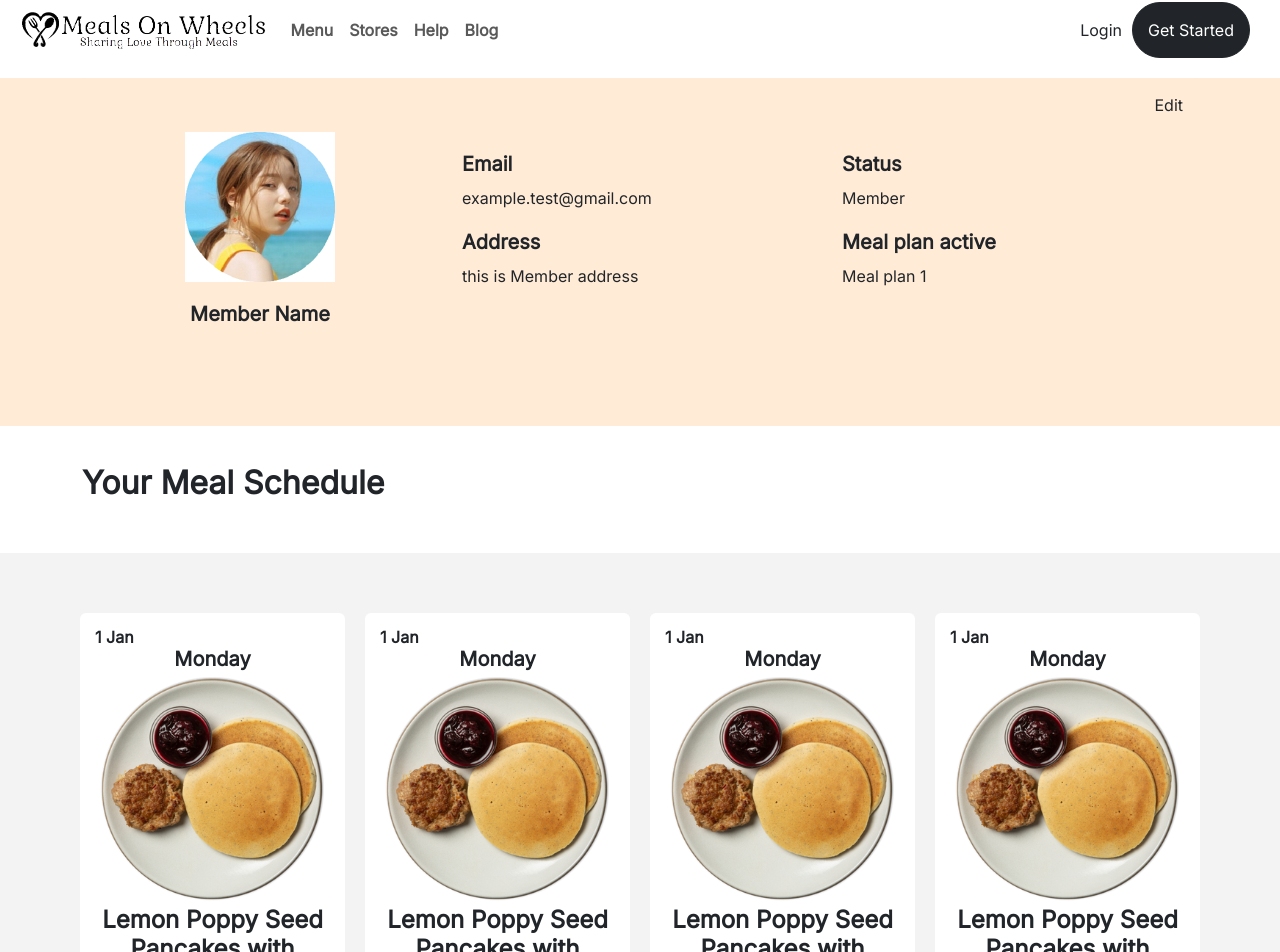
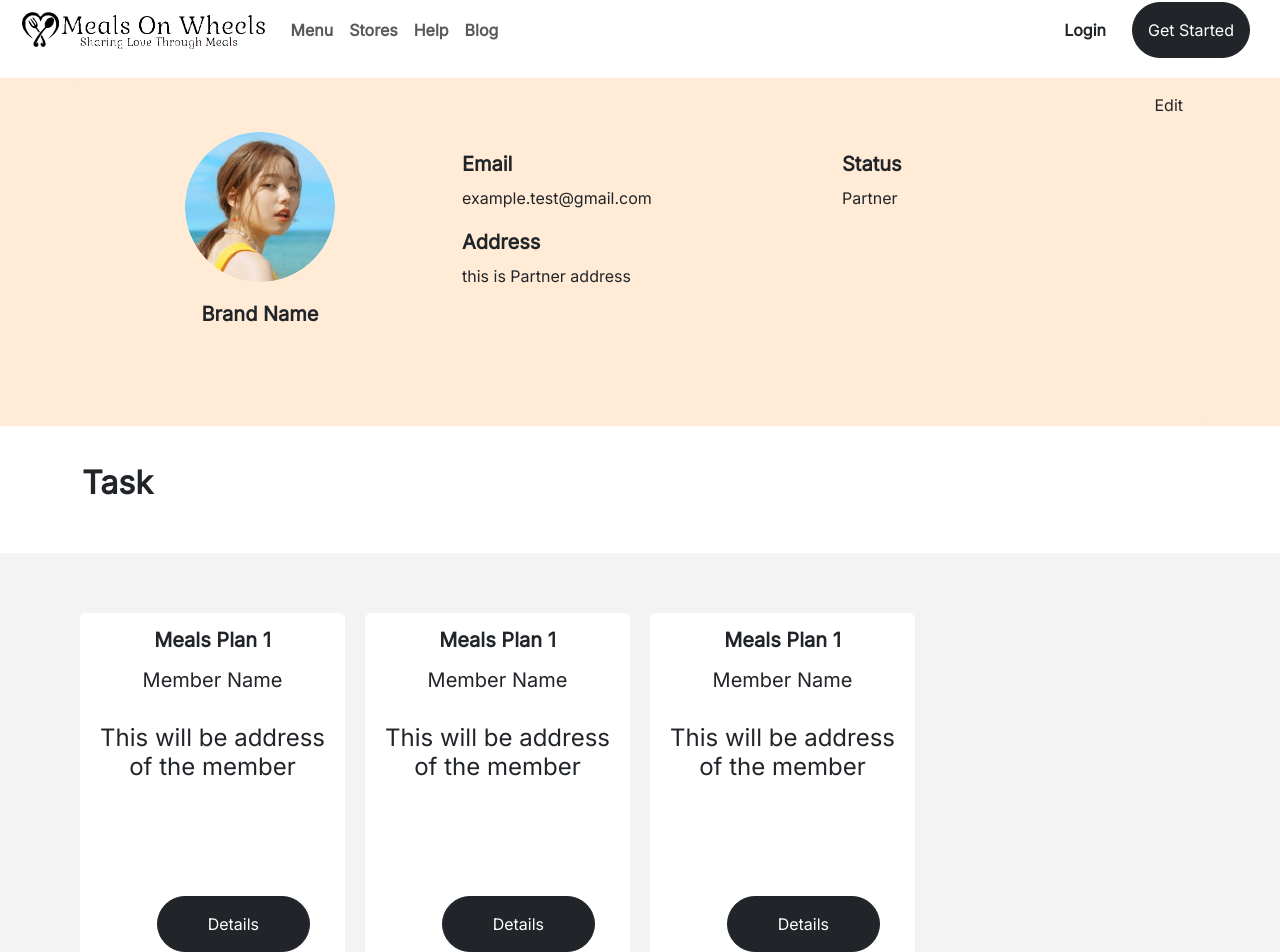
Before and after one commit to RyanRizaldy/MealsOnWheels, a React (Create React App) app: page /Partner in a window 1280 px wide. Shown: the part 18-970 px from the top of the page. Built offline with nearby package versions, Linux system fonts and the light colour scheme.

Commit message:
Good
Tambahan page :
adm, blog, help, home, menu, partner,stores sama router

```diff
--- a/src/App.css
+++ b/src/App.css
@@ -142,10 +142,12 @@ input[type="email"],input[type="password"],input[type="text"]{
   align-items:center;
   justify-content: center;
 
+
 }
 .userPic h5{
   margin-top: 20px;
   font-weight: bold;
+
 }
 .userInfo{
   margin-top: 20px;
@@ -176,7 +178,7 @@ input[type="email"],input[type="password"],input[type="text"]{
 
 }
 .card h5,h4{
-  font-weight: bold;
+  font-weight: semibold;
   text-align: center;
 }
 
--- a/src/App.js
+++ b/src/App.js
@@ -1,3 +1,4 @@
+import { BrowserRouter as Router,Routes,Route } from "react-router-dom";
 import "bootstrap/dist/css/bootstrap.min.css";
 import './App.css';
 import Header from "./Components/Header";
@@ -5,13 +6,34 @@ import Footer from "./Components/Footer"
 import Login from "./Pages/Login";
 import Register from "./Pages/Register";
 import Member from "./Pages/MemberDashboard";
+import Admin from "./Pages/Adm";
+import Partner from "./Pages/Partner";
+import Home from "./Pages/Home";
+import Menu from "./Pages/Menu";
+import Help from "./Pages/Help";
+import Stores from "./Pages/Stores";
+import Blog from "./Pages/Blog";
 
 function App() {
   return (
     <>
-    <Header/>
-    <Member/>
-    <Footer/>
+<Header/>
+<Router>
+  <Routes>
+    <Route path="/" element={<Home/>}/>
+    <Route path="/Partner" element={<Partner/>}/>
+    <Route path="/Menu" element={<Menu/>}/>
+    <Route path="/Help" element={<Help/>}/>
+    <Route path="/Stores" element={<Stores/>}/>
+    <Route path="/Blog" element={<Blog/>}/>
+    <Route path="/Login" element={<Login/>}/>
+    <Route path="/Admin" element={<Admin/>}/>
+  </Routes>
+</Router>
+<Footer />
+
+
+
     </>
   );
 }
--- a/src/Components/Header.jsx
+++ b/src/Components/Header.jsx
@@ -8,15 +8,15 @@ function Header() {
   return (
     <>
       <Navbar  className="navbar">
-          <Navbar.Brand href="#home"><img src={Logo} alt="Logo" height={"40px"}/></Navbar.Brand>
+          <Navbar.Brand href="/"><img src={Logo} alt="Logo" height={"40px"}/></Navbar.Brand>
           <Nav className="me-auto navMenu">
-            <Nav.Link href="#home">Menu</Nav.Link>
-            <Nav.Link href="#features">Stores</Nav.Link>
-            <Nav.Link href="#pricing">Help</Nav.Link>
-            <Nav.Link href="#pricing">Blog</Nav.Link>
+            <Nav.Link href="Menu">Menu</Nav.Link>
+            <Nav.Link href="Stores">Stores</Nav.Link>
+            <Nav.Link href="Help">Help</Nav.Link>
+            <Nav.Link href="Blog">Blog</Nav.Link>
           </Nav>
           <div className="navLogin">
-            <p>Login</p>
+            <a href='Login' className='text-decoration-none text-dark mx-3 fw-semibold'>Login</a>
             <Button variant="dark" className='navButton'>Get Started</Button>
           </div>
       </Navbar>
--- /dev/null
+++ b/src/Pages/Adm.jsx
@@ -0,0 +1,147 @@
+import React from 'react'
+import Container from "react-bootstrap/Container";
+import Row from "react-bootstrap/Row";
+import Col from "react-bootstrap/Col";
+import pic from "../image/rothy.png";
+import food from "../image/pancake.jpg";
+import { Button } from "react-bootstrap";
+import { Table } from 'react-bootstrap';
+import Tab from "react-bootstrap/Tab";
+import Tabs from "react-bootstrap/Tabs";
+
+function Admin() {
+  return (
+    <>
+      <div style={{ backgroundColor: "rgb(255, 235, 214)" }}>
+        <Container className="userInfoContainer align-items-center">
+          <Row>
+            <Col lg={12} md={12} sm={12}>
+              <p style={{ textAlign: "right", margin: "15px" }}>Edit</p>
+            </Col>
+            <Col lg={4} md={12} sm={12} className="userPic">
+              <img
+                src={pic}
+                alt="Logo"
+                className="rounded-circle"
+                height={"150px"}
+              />
+              <div>
+                <h5>Member Name</h5>
+              </div>
+            </Col>
+            <Col lg={4} md={6} sm={12}>
+              <div className="userInfo">
+                <h5>Email</h5>
+                <p>example.test@gmail.com</p>
+              </div>
+            </Col>
+            <Col lg={4} md={6} sm={12}>
+              <div className="userInfo">
+                <h5>Status</h5>
+                <p>Admin</p>
+              </div>
+            </Col>
+          </Row>
+        </Container>
+      </div>
+
+      <Container>
+        <Tabs
+          defaultActiveKey="Member"
+          id="uncontrolled-tab-example"
+          className="mb-3"
+        >
+          <Tab eventKey="Member" title="Member">
+            <Container>
+              <h4 className="my-3 text-start">Member</h4>
+            </Container>
+            <Container>
+              <Table striped className="border">
+                <thead>
+                  <tr>
+                    <th>No</th>
+                    <th>Name</th>
+                    <th>Email</th>
+                    <th>Address</th>
+                    <th>Action</th>
+                  </tr>
+                </thead>
+                <tbody>
+                  <tr>
+                    <td>1</td>
+                    <td>Mark</td>
+                    <td>mark@gmail.com</td>
+                    <td>Sukabumi, Jabar</td>
+                    <td className="justify-content-between">
+                      <Button className="btn btn-primary mx-2 ">Edit</Button>
+
+                      <Button className="btn btn-danger">Delete</Button>
+                    </td>
+                  </tr>
+                  <tr>
+                    <td>2</td>
+                    <td>Jacob</td>
+                    <td>jacob@gmail.com</td>
+                    <td>Jakarta, Indonesia</td>
+                    <td className="justify-content-between">
+                      <Button className="btn btn-primary mx-2 ">Edit</Button>
+
+                      <Button className="btn btn-danger">Delete</Button>
+                    </td>
+                  </tr>
+                </tbody>
+              </Table>
+            </Container>
+          </Tab>
+          <Tab eventKey="Order" title="Order">
+            <Container>
+              <h4 className="my-3 text-start">Order</h4>
+            </Container>
+            <Container>
+              <Table striped className="border">
+                <thead>
+                  <tr>
+                    <th>No</th>
+                    <th>Member Name</th>
+                    <th>Order No</th>
+                    <th>Partner</th>
+                    <th>Driver</th>
+                    <th>Status</th>
+                  </tr>
+                </thead>
+                <tbody>
+                  <tr>
+                    <td>1</td>
+                    <td>Mark</td>
+                    <td>2</td>
+                    <td>Partner Name</td>
+                    <td>Driver Name</td>
+                    <td className="text-center text-light bg-success">Completed</td>
+                  </tr>
+                  <tr>
+                    <td>2</td>
+                    <td>Jennie</td>
+                    <td>7</td>
+                    <td>Partner Name</td>
+                    <td>Driver Name</td>
+                    <td className="text-center text-light bg-warning">On the Way</td>
+                  </tr>
+                  <tr>
+                    <td>2</td>
+                    <td>Jennie</td>
+                    <td>7</td>
+                    <td>Partner Name</td>
+                    <td>Driver Name</td>
+                    <td className=" text-center text-light bg-danger">On Process</td>
+                  </tr>
+                </tbody>
+              </Table>
+            </Container>
+          </Tab>
+        </Tabs>
+      </Container>
+    </>
+  );
+}
+
+export default Admin;
--- /dev/null
+++ b/src/Pages/Blog.jsx
@@ -0,0 +1,7 @@
+import React from 'react'
+
+export default function Blog() {
+  return (
+    <div className='fw-bold text-center fs-1'>Blog</div>
+  )
+}
--- /dev/null
+++ b/src/Pages/Help.jsx
@@ -0,0 +1,7 @@
+import React from 'react'
+
+export default function Help() {
+  return (
+    <div className='fw-bold text-center fs-1'>Help</div>
+  )
+}
--- /dev/null
+++ b/src/Pages/Home.jsx
@@ -0,0 +1,7 @@
+import React from 'react'
+
+export default function Home() {
+  return (
+    <div className='fw-bold text-center fs-1'>Home</div>
+  )
+}
--- /dev/null
+++ b/src/Pages/Menu.jsx
@@ -0,0 +1,7 @@
+import React from 'react'
+
+export default function Menu() {
+  return (
+    <div className='fw-bold text-center fs-1'>Menu</div>
+  )
+}
--- /dev/null
+++ b/src/Pages/Partner.jsx
@@ -0,0 +1,107 @@
+import Container from "react-bootstrap/Container";
+import Row from "react-bootstrap/Row";
+import Col from "react-bootstrap/Col";
+import pic from "../image/rothy.png";
+import food from "../image/pancake.jpg";
+import { Button } from "react-bootstrap";
+
+function Partner() {
+  return (
+    <>
+      <div style={{ backgroundColor: "rgb(255, 235, 214)" }}>
+        <Container className="userInfoContainer">
+          <Row>
+            <Col lg={12} md={12} sm={12}>
+              <p style={{ textAlign: "right", margin: "15px" }}>Edit</p>
+            </Col>
+            <Col lg={4} md={12} sm={12} className="userPic">
+              <img src={pic} alt="Logo" className="rounded-circle" height={"150px"} />
+              <div>
+                <h5>Brand Name</h5>
+              </div>
+            </Col>
+            <Col lg={4} md={6} sm={12}>
+              <div className="userInfo">
+                <h5>Email</h5>
+                <p>example.test@gmail.com</p>
+              </div>
+              <div className="userInfo">
+                <h5>Address</h5>
+                <p>this is Partner address</p>
+              </div>
+            </Col>
+            <Col lg={4} md={6} sm={12}>
+              <div className="userInfo">
+                <h5>Status</h5>
+                <p>Partner</p>
+              </div>
+            </Col>
+          </Row>
+        </Container>
+      </div>
+
+      <Container className="contentTitle">
+        <h2>Task</h2>
+      </Container>
+
+      <div className="contentWrapper">
+        <Container>
+          <Row>
+            <Col lg={3} md={6} sm={12} className="cardWrapper">
+              <div className="card">
+                <h5 style={{ fontWeight: "bold", textAlign : 'center'}}>Meals Plan 1</h5>
+                <h5 className="my-3">Member Name</h5>
+
+                <h4 className="mt-3">
+                 This will be address of the member
+                </h4>
+                <div className="reciveWrapper">
+                  <div className="cardStatus">
+                    <Button variant="dark" className="reciveButton">
+                      Details
+                    </Button>
+                  </div>
+                </div>
+              </div>
+            </Col>
+            <Col lg={3} md={6} sm={12} className="cardWrapper">
+              <div className="card">
+                <h5 style={{ fontWeight: "bold", textAlign : 'center'}}>Meals Plan 1</h5>
+                <h5 className="my-3">Member Name</h5>
+
+                <h4 className="mt-3">
+                 This will be address of the member
+                </h4>
+                <div className="reciveWrapper">
+                  <div className="cardStatus">
+                    <Button variant="dark" className="reciveButton">
+                      Details
+                    </Button>
+                  </div>
+                </div>
+              </div>
+            </Col>
+            <Col lg={3} md={6} sm={12} className="cardWrapper">
+              <div className="card">
+                <h5 style={{ fontWeight: "bold", textAlign : 'center'}}>Meals Plan 1</h5>
+                <h5 className="my-3">Member Name</h5>
+
+                <h4 className="mt-3">
+                 This will be address of the member
+                </h4>
+                <div className="reciveWrapper">
+                  <div className="cardStatus">
+                    <Button variant="dark" className="reciveButton">
+                      Details
+                    </Button>
+                  </div>
+                </div>
+              </div>
+            </Col>
+          </Row>
+        </Container>
+      </div>
+    </>
+  );
+}
+export default Partner;
--- /dev/null
+++ b/src/Pages/Stores.jsx
@@ -0,0 +1,7 @@
+import React from 'react'
+
+export default function Stores() {
+  return (
+    <div className='fw-bold text-center fs-1'>Stores</div>
+  )
+}
```
